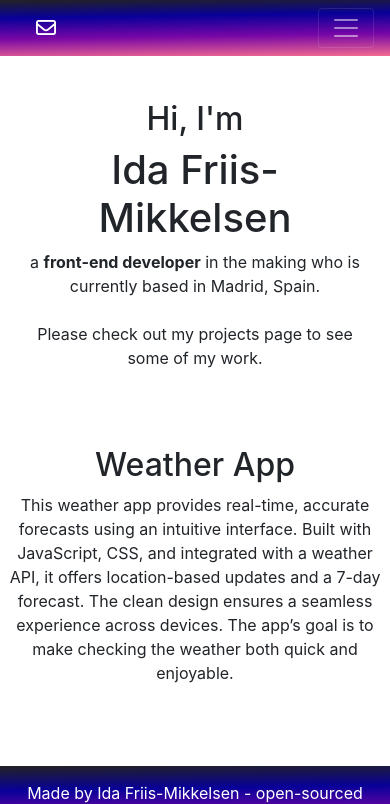
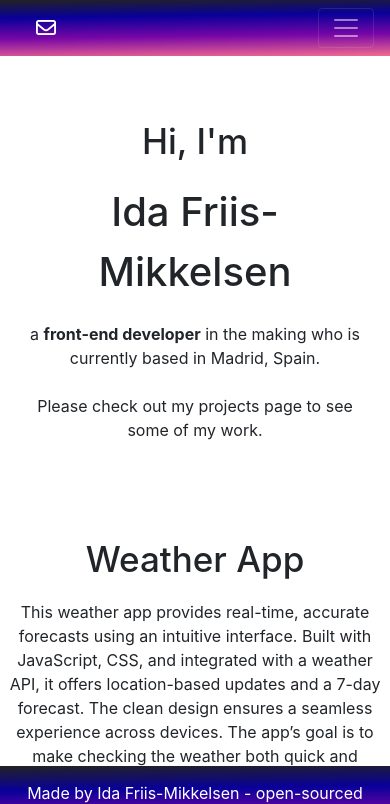
Before and after one commit to Ifriism/portfolio-project, a plain HTML site: page index.html in a window 390 px wide. Shown: the top 804 px of the page. Drawn offline with nearby package versions, Linux system fonts and the light colour scheme.

Commit message:
minor changes to the css

```diff
--- a/styles/portfolio.css
+++ b/styles/portfolio.css
@@ -57,8 +57,18 @@
     h1, h2, p {
         padding: 0;
         text-align: center;
+        margin-top: 20px;
+    }
 
+    h1 {
+        font-size: 40px;
+        line-height: 1.5;
     }
+
+    h2 {
+        font-size: 35px;
+    }
+
     .homepage-paragraph {
         padding: 0;
         margin-bottom: 20px;
```
